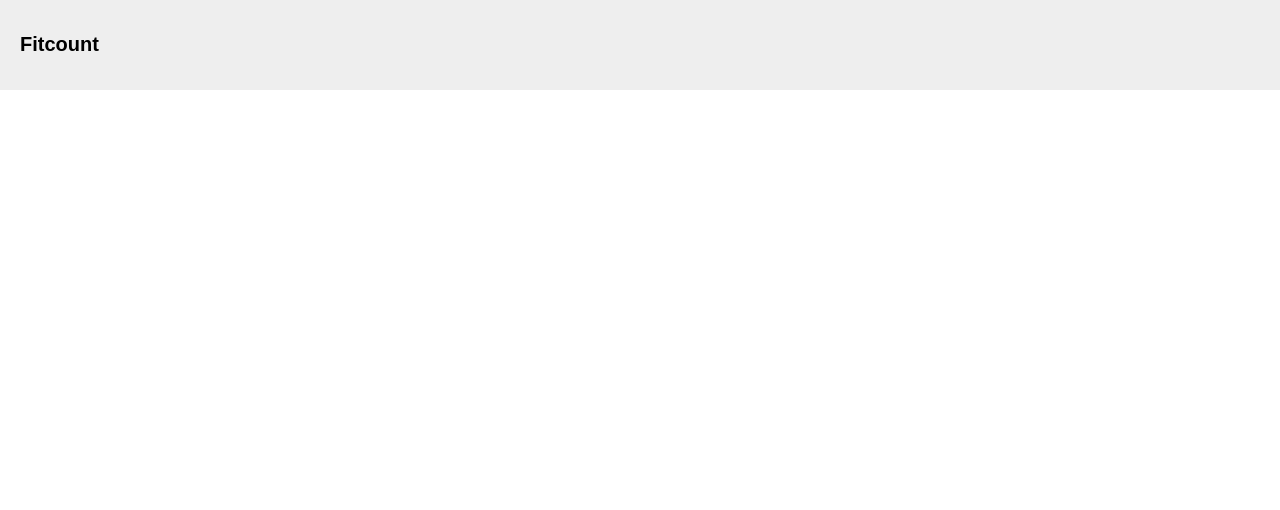
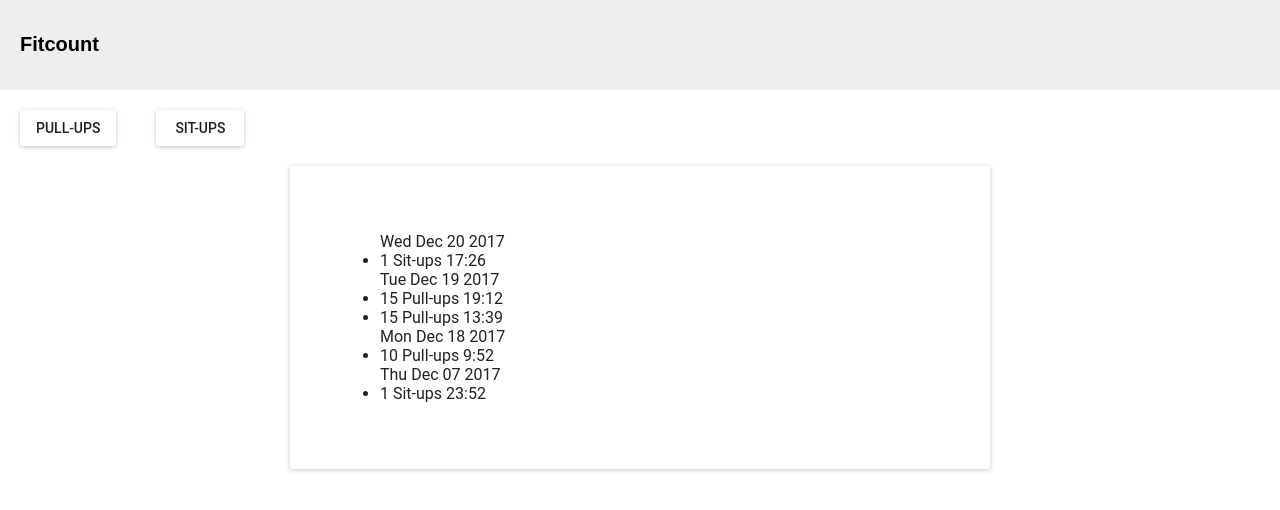
Before and after one commit to SashaPonomarov/fitcount, a React (Create React App) app: page / in a window 1280 px wide. Shown: the top 510 px of the page. Built offline with nearby package versions, Linux system fonts and the light colour scheme.

Commit message:
Add new activity, list added activities

```diff
--- a/package.json
+++ b/package.json
@@ -3,6 +3,7 @@
   "version": "0.1.0",
   "private": true,
   "dependencies": {
+    "material-ui": "^0.20.0",
     "react": "^16.2.0",
     "react-dom": "^16.2.0",
     "react-scripts": "1.0.17"
--- a/src/App.js
+++ /dev/null
@@ -1,16 +0,0 @@
-import React, { Component } from 'react';
-import './App.css';
-
-class App extends Component {
-  render() {
-    return (
-      <div className="App">
-        <header className="App-header">
-          <h1 className="App-title">Fitcount</h1>
-        </header>
-      </div>
-    );
-  }
-}
-
-export default App;
--- /dev/null
+++ b/src/component/Activities.css
@@ -0,0 +1,5 @@
+.Activities {
+  padding: 50px;
+  max-width: 700px;
+  margin: 0 auto;
+}
--- /dev/null
+++ b/src/component/Activities.js
@@ -0,0 +1,35 @@
+import './Activities.css';
+import React, { Component } from 'react';
+import Paper from 'material-ui/Paper';
+
+
+class Activities extends Component {
+
+  sortByTime(arr) {
+    return arr.sort((a, b) => b.time - a.time);
+  }
+
+  render() {
+    const types = this.props.types;
+    let prevDate = '';
+    let activities = [];
+    let activitiesData = this.sortByTime(this.props.activities);
+    activitiesData.forEach((activity, i) => {
+      let time = new Date(activity.time);
+      if (time.toDateString() !== prevDate) {
+        prevDate = time.toDateString();
+        activities.push(<span key={"date"+i}>{prevDate}</span>);
+      }
+      activities.push(<li key={i}>{activity.count} {types[activity.type].name} {time.getHours()}:{time.getMinutes()}</li>);
+    })
+    return (
+      <Paper className="Activities">
+        <ul>
+          {activities}
+        </ul>
+      </Paper>
+    );
+  }
+}
+
+export default Activities;
--- a/src/App.css
+++ b/src/component/App.css
@@ -10,3 +10,7 @@
 .App-title {
   font-size: 20px;
 }
+
+.AddActivity {
+  margin: 20px;
+}
--- /dev/null
+++ b/src/component/App.js
@@ -0,0 +1,44 @@
+import React, { Component } from 'react';
+import './App.css';
+import Activities from './Activities';
+import RaisedButton from 'material-ui/RaisedButton';
+import MuiThemeProvider from 'material-ui/styles/MuiThemeProvider';
+
+
+class App extends Component {
+  constructor(props) {
+    super(props);
+    this.state = {
+      types: [
+        {name: 'Pull-ups'},
+        {name: 'Sit-ups'}
+      ],
+      activities: [{count: 10, type: 0, time: 1513590761061}, {count: 15, type: 0, time: 1513690761061},
+      {count: 15, type: 0, time: 1513710761061}, {count: 1, type: 1, time: 1513790761061}, {count: 1, type: 1, time: 1512690761061}]
+    }
+  }
+  addActivity = (e) => {
+    let time = new Date();
+    let newActivity = {count: 10, type: e.currentTarget.id, time: time.getTime()};
+    this.setState({activities: [...this.state.activities, newActivity]});
+    console.log(this.state)
+  }
+  render() {
+    return (
+      <MuiThemeProvider>
+        <div className="App">
+          <header className="App-header">
+            <h1 className="App-title">Fitcount</h1>
+          </header>
+          <main>
+            <RaisedButton id="0" label="Pull-ups" className="AddActivity" onClick={this.addActivity} />
+            <RaisedButton id="1" label="Sit-ups" className="AddActivity" onClick={this.addActivity} />
+            <Activities activities={this.state.activities} types={this.state.types} />
+          </main>
+        </div>
+      </MuiThemeProvider>
+    );
+  }
+}
+
+export default App;
--- a/src/index.js
+++ b/src/index.js
@@ -1,7 +1,7 @@
 import React from 'react';
 import ReactDOM from 'react-dom';
 import './index.css';
-import App from './App';
+import App from './component/App';
 // import registerServiceWorker from './registerServiceWorker';
 
 ReactDOM.render(<App />, document.getElementById('root'));
```
Also changed, not shown: 2 other files (tests, documents, lock files or other folders).
